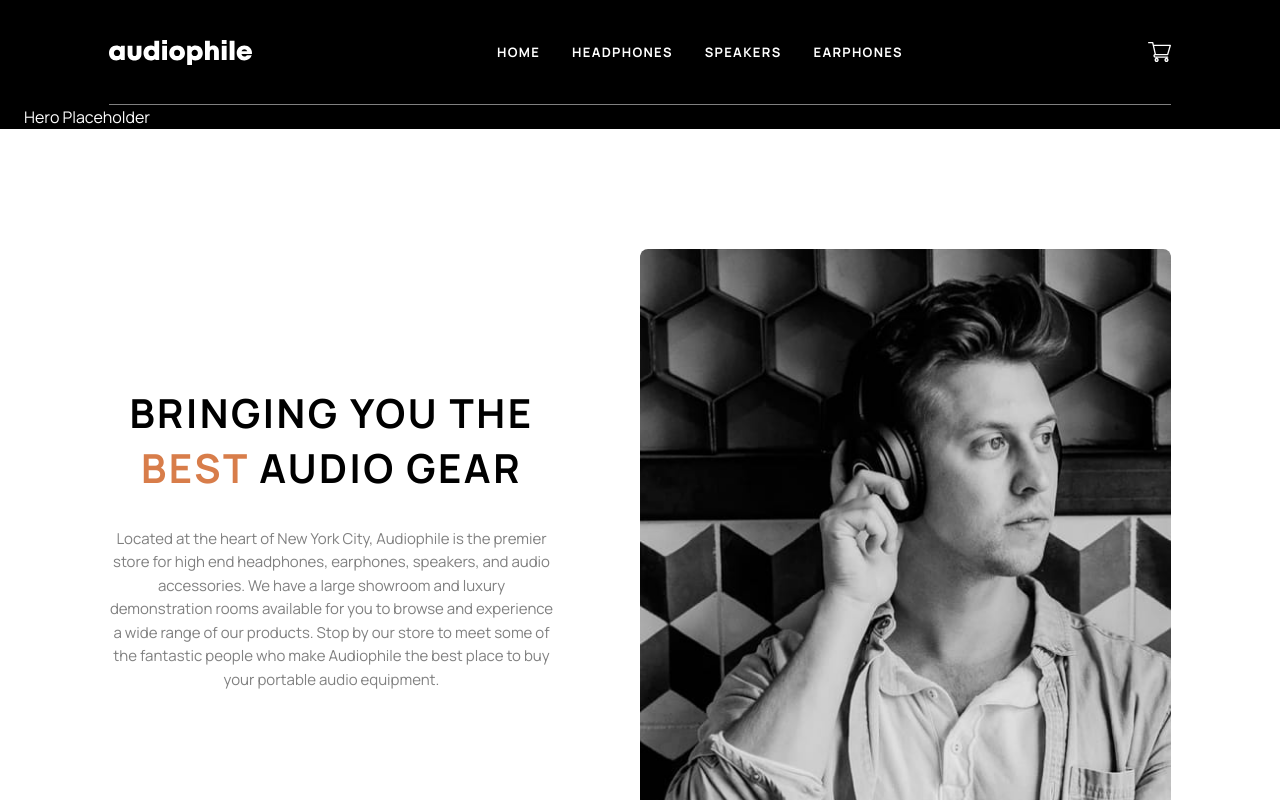
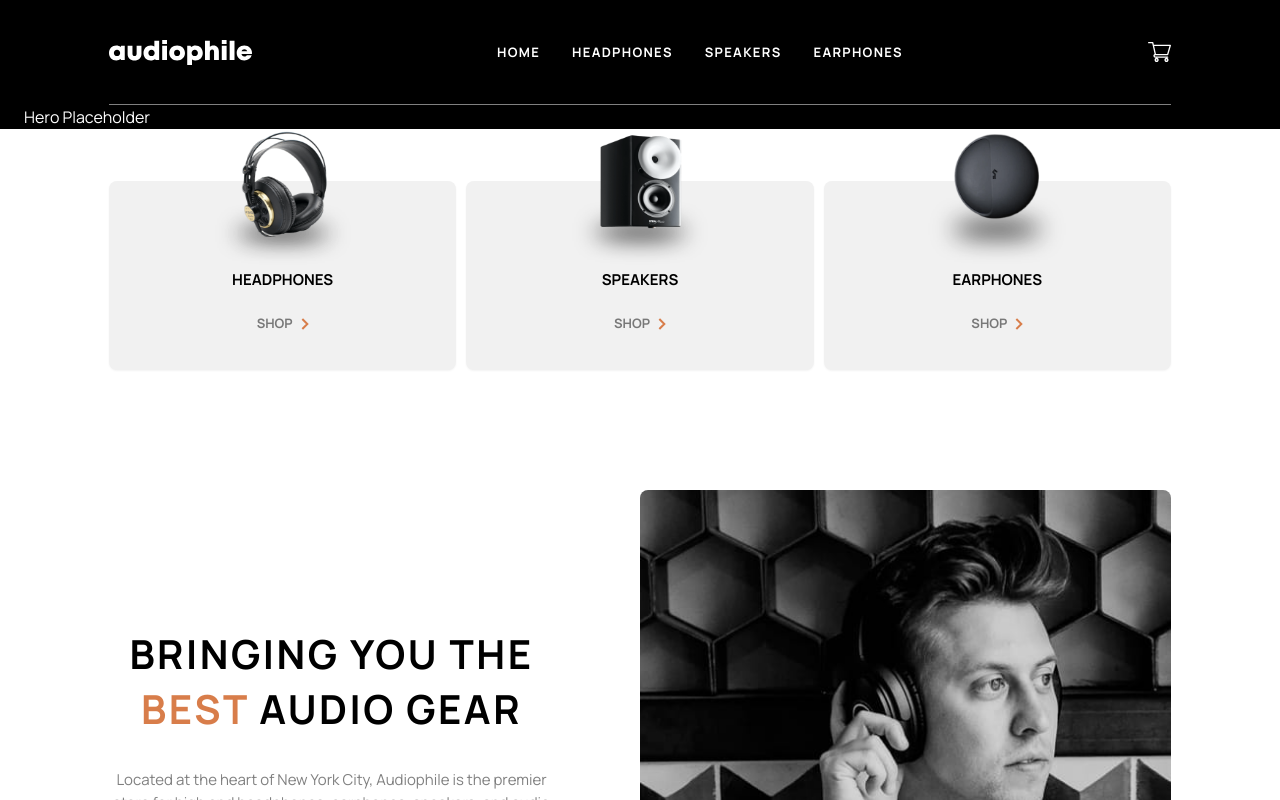
Before and after one commit to Jschles1/audiophile, a Next.js app: page / in a window 1280 px wide. Shown: the top 800 px of the page. Built offline with nearby package versions, Linux system fonts and the light colour scheme.

Commit message:
Add Categories, changes to Card

```diff
--- /dev/null
+++ b/src/app/(shopping)/categories.tsx
@@ -0,0 +1,52 @@
+import Image, { StaticImageData } from "next/image";
+import Link from "next/link";
+import { Card, CardContent } from "@/components/ui/card";
+import { Button } from "@/components/ui/button";
+import HeadphonesImage from "/public/assets/shared/desktop/image-category-thumbnail-headphones.png";
+import SpeakersImage from "/public/assets/shared/desktop/image-category-thumbnail-speakers.png";
+import EarphonesImage from "/public/assets/shared/desktop/image-category-thumbnail-earphones.png";
+import ArrowIcon from "/public/assets/shared/desktop/icon-arrow-right.svg";
+
+function Category({
+  name,
+  image,
+  href,
+}: {
+  name: string;
+  image: StaticImageData;
+  href: string;
+}) {
+  return (
+    <Card className="bg-seashell w-full relative">
+      <CardContent className="flex flex-col pb-[1.375rem] pt-[5.5rem]">
+        <Image
+          src={image}
+          alt={name}
+          className="mx-auto absolute top-[-3.125rem] right-0 left-0 h-[140px] w-[160px]"
+        />
+        <p className="text-center text-black font-bold text-[0.938rem] pb-4 uppercase">
+          {name}
+        </p>
+        <Link href={href} className="mx-auto">
+          <Button
+            className="mx-auto uppercase pt-0 font-bold text-center text-black text-opacity-50 flex items-center gap-x-2 text-[0.813rem]"
+            variant="ghost"
+          >
+            Shop
+            <Image src={ArrowIcon} alt="" />
+          </Button>
+        </Link>
+      </CardContent>
+    </Card>
+  );
+}
+
+export default function Categories() {
+  return (
+    <div className="flex max-w-[1110px] mx-auto flex-col md:flex-row w-full items-center gap-x-[0.625rem] px-6 pt-[3.25rem] gap-y-[4.25rem]">
+      <Category name="Headphones" href="/headphones" image={HeadphonesImage} />
+      <Category name="Speakers" href="/speakers" image={SpeakersImage} />
+      <Category name="Earphones" href="/earphones" image={EarphonesImage} />
+    </div>
+  );
+}
--- a/src/app/(shopping)/page.tsx
+++ b/src/app/(shopping)/page.tsx
@@ -1,11 +1,13 @@
 import Image from "next/image";
 import Hero from "../home/hero";
 import AboutAudiofile from "./about-audiofile";
+import Categories from "./categories";
 
 export default function Home() {
   return (
     <div className="w-full">
       <Hero />
+      <Categories />
       <AboutAudiofile />
     </div>
   );
--- a/src/components/ui/card.tsx
+++ b/src/components/ui/card.tsx
@@ -1,6 +1,6 @@
-import * as React from "react"
+import * as React from "react";
 
-import { cn } from "@/lib/utils"
+import { cn } from "@/lib/utils";
 
 const Card = React.forwardRef<
   HTMLDivElement,
@@ -8,14 +8,11 @@ const Card = React.forwardRef<
 >(({ className, ...props }, ref) => (
   <div
     ref={ref}
-    className={cn(
-      "rounded-lg border border-neutral-200 bg-white text-neutral-950 shadow-sm dark:border-neutral-800 dark:bg-neutral-950 dark:text-neutral-50",
-      className
-    )}
+    className={cn("rounded-lg bg-white text-black shadow-sm", className)}
     {...props}
   />
-))
-Card.displayName = "Card"
+));
+Card.displayName = "Card";
 
 const CardHeader = React.forwardRef<
   HTMLDivElement,
@@ -26,8 +23,8 @@ const CardHeader = React.forwardRef<
     className={cn("flex flex-col space-y-1.5 p-6", className)}
     {...props}
   />
-))
-CardHeader.displayName = "CardHeader"
+));
+CardHeader.displayName = "CardHeader";
 
 const CardTitle = React.forwardRef<
   HTMLParagraphElement,
@@ -41,28 +38,24 @@ const CardTitle = React.forwardRef<
     )}
     {...props}
   />
-))
-CardTitle.displayName = "CardTitle"
+));
+CardTitle.displayName = "CardTitle";
 
 const CardDescription = React.forwardRef<
   HTMLParagraphElement,
   React.HTMLAttributes<HTMLParagraphElement>
 >(({ className, ...props }, ref) => (
-  <p
-    ref={ref}
-    className={cn("text-sm text-neutral-500 dark:text-neutral-400", className)}
-    {...props}
-  />
-))
-CardDescription.displayName = "CardDescription"
+  <p ref={ref} className={cn("text-sm text-black", className)} {...props} />
+));
+CardDescription.displayName = "CardDescription";
 
 const CardContent = React.forwardRef<
   HTMLDivElement,
   React.HTMLAttributes<HTMLDivElement>
 >(({ className, ...props }, ref) => (
   <div ref={ref} className={cn("p-6 pt-0", className)} {...props} />
-))
-CardContent.displayName = "CardContent"
+));
+CardContent.displayName = "CardContent";
 
 const CardFooter = React.forwardRef<
   HTMLDivElement,
@@ -73,7 +66,14 @@ const CardFooter = React.forwardRef<
     className={cn("flex items-center p-6 pt-0", className)}
     {...props}
   />
-))
-CardFooter.displayName = "CardFooter"
+));
+CardFooter.displayName = "CardFooter";
 
-export { Card, CardHeader, CardFooter, CardTitle, CardDescription, CardContent }
+export {
+  Card,
+  CardHeader,
+  CardFooter,
+  CardTitle,
+  CardDescription,
+  CardContent,
+};
```
